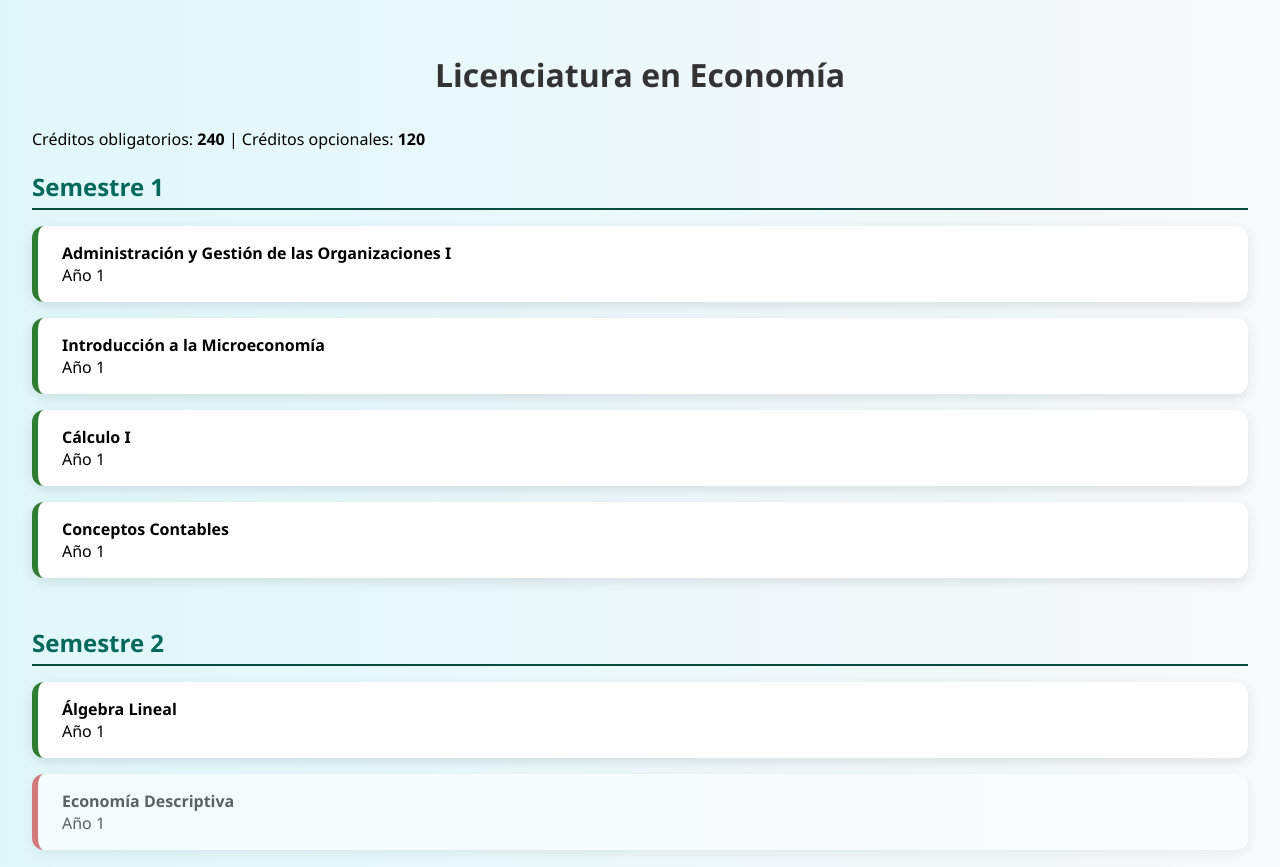
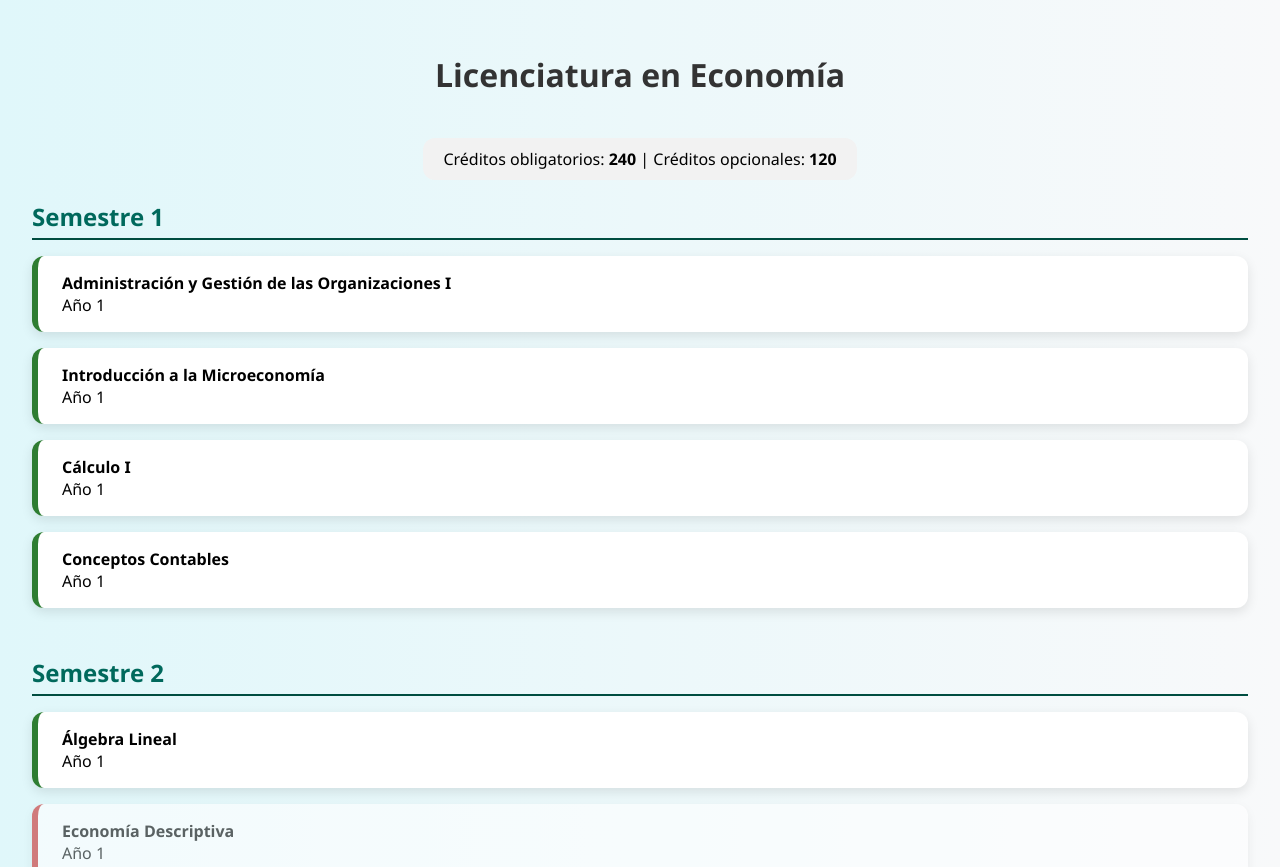
Before and after one commit to micaamfm/malla-interactiva, a plain HTML site: page index.html in a window 1280 px wide. Shown: the top 867 px of the page. Drawn offline with Linux system fonts and the light colour scheme.

Commit message:
Update style.css

```diff
--- a/style.css
+++ b/style.css
@@ -61,3 +61,19 @@ h1 {
   color: #616161;
   font-style: italic;
 }
+
+header {
+  text-align: center;
+  margin-top: 20px;
+  margin-bottom: 20px;
+}
+
+.creditos {
+  margin-top: 10px;
+  padding: 10px 20px;
+  background-color: #f2f2f2;
+  border-radius: 12px;
+  display: inline-block;
+  font-weight: 500;
+  font-size: 16px;
+}
```
